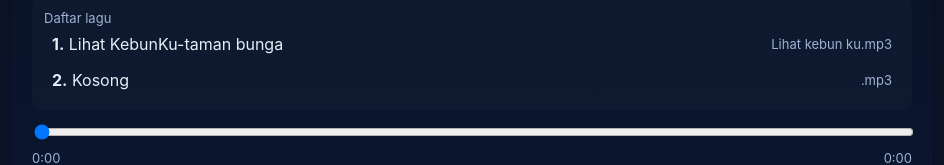
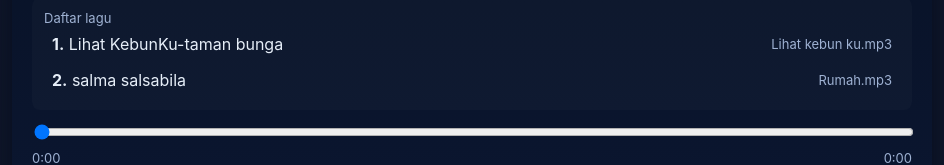
Before and after one commit to CashOrDuel/music, a plain HTML site: page index.html in a window 1280 px wide. Shown: the part 413-578 px from the top of the page, without its empty margins (168-1112 px from the left). Drawn offline with Linux system fonts and the light colour scheme.

Commit message:
Update index.html

```diff
--- a/index.html
+++ b/index.html
@@ -80,7 +80,7 @@
         cover: 'assets/slow/cover.png',
         tracks: [
           {src:'assets/slow/Lihat kebun ku.mp3', title:'Lihat KebunKu-taman bunga'},
-          {src:'assets/slow/.mp3', title:'Kosong'}
+          {src:'assets/slow/Rumah.mp3', title:'salma salsabila'}
         ]
       },
       normal: {
```
